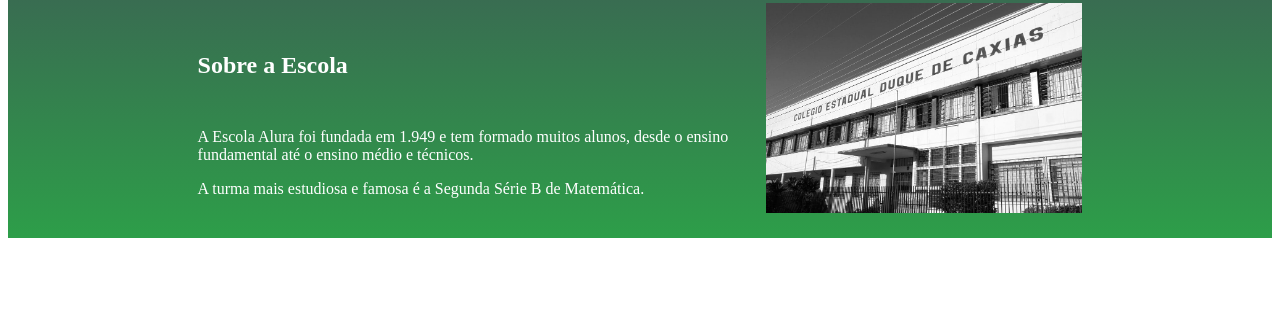
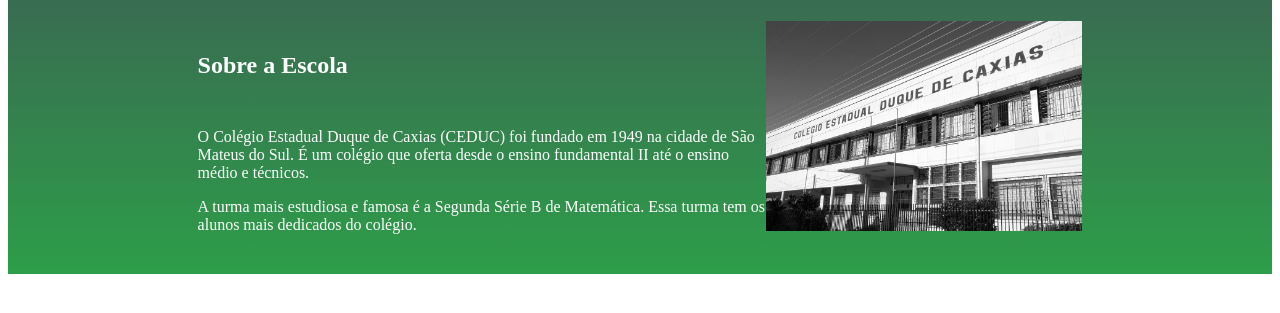
Before and after one commit to IvanGabriel27/2B-duque-2024, a plain HTML site: page index.html in a window 1280 px wide. Shown: the part 197-510 px from the top of the page. Drawn offline with Linux system fonts and the light colour scheme.

Commit message:
Site - seção escola

```diff
--- a/index.html
+++ b/index.html
@@ -19,8 +19,10 @@
     <section class="escola">
         <div class="escola-div-conteudo">
             <h2 class="escola-titulo">Sobre a Escola</h2>
-            <p class="escola-texto-um">A Escola Alura foi fundada em 1.949 e tem formado muitos alunos, desde o ensino fundamental até o ensino médio e técnicos.</p>
-            <p class="escola-texto-dois">A turma mais estudiosa e famosa é a Segunda Série B de Matemática.</p>
+            <p class="escola-texto-um">O Colégio Estadual Duque de Caxias (CEDUC) foi fundado em 1949 na cidade de São Mateus do Sul.
+    É um colégio que oferta desde o ensino fundamental II até o ensino médio e técnicos.</p>
+            <p class="escola-texto-dois">A turma mais estudiosa e famosa é a Segunda Série B de Matemática.
+            Essa turma tem os alunos mais dedicados do colégio.</p>
         </div>
         <img class="escola-imagem" src="img/duque.jpg" alt="Foto antiga">
     </section>
```
